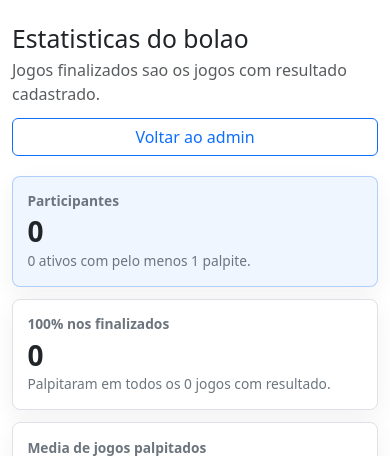
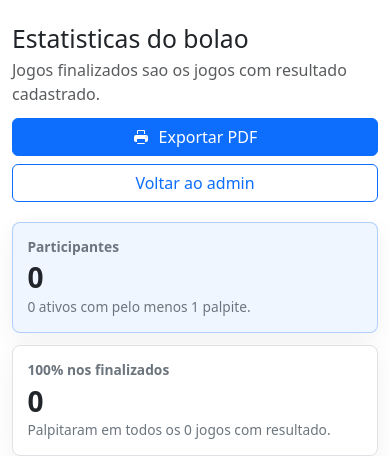
Before and after one commit to SteinVogel/bolao-copa-2026, a Flask app: page /admin/estatisticas in a window 390 px wide. Shown: the part 104-560 px from the top of the page. Run offline with Flask 3, Linux system fonts and the light colour scheme; a user stored in the database is signed in; data comes from the database, SQL or seed files in the repository; data that the repository does not hold is empty.

Commit message:
Adiciona exportacao PDF das estatisticas

```diff
--- a/templates/admin_statistics.html
+++ b/templates/admin_statistics.html
@@ -8,6 +8,19 @@
         justify-content: space-between;
         gap: 1rem;
         margin-bottom: 1.25rem;
+    }
+
+    .stats-actions {
+        display: flex;
+        flex-wrap: wrap;
+        gap: 0.5rem;
+    }
+
+    .stats-actions svg {
+        height: 1rem;
+        margin-right: 0.35rem;
+        vertical-align: -0.125em;
+        width: 1rem;
     }
 
     .stats-grid {
@@ -76,9 +89,12 @@
             display: block;
         }
 
-        .stats-header .btn {
+        .stats-actions {
             margin-top: 0.75rem;
-            width: 100%;
+        }
+
+        .stats-actions .btn {
+            flex: 1 1 100%;
         }
 
         .stats-grid {
@@ -91,6 +107,76 @@
             padding: 0.9rem;
         }
     }
+
+    @media print {
+        @page {
+            size: landscape;
+            margin: 10mm;
+        }
+
+        body {
+            background: #fff;
+            color: #000;
+            font-size: 9pt;
+        }
+
+        .navbar,
+        .stats-actions {
+            display: none !important;
+        }
+
+        body > .container {
+            margin: 0 !important;
+            max-width: none !important;
+            padding: 0 !important;
+            width: 100% !important;
+        }
+
+        .stats-header {
+            margin-bottom: 8mm;
+        }
+
+        .stats-grid {
+            grid-template-columns: repeat(4, minmax(0, 1fr));
+            gap: 4mm;
+        }
+
+        .stats-card {
+            border-color: #adb5bd;
+            box-shadow: none;
+            min-height: 0;
+            padding: 3mm;
+            break-inside: avoid;
+        }
+
+        .stats-value {
+            font-size: 18pt;
+        }
+
+        .stats-section-title {
+            font-size: 14pt;
+            margin-top: 8mm;
+        }
+
+        .table-responsive {
+            overflow: visible !important;
+        }
+
+        .stats-table {
+            font-size: 7.5pt;
+            min-width: 0;
+            width: 100%;
+        }
+
+        .stats-table th,
+        .stats-table td {
+            padding: 1.5mm;
+        }
+
+        .stats-table tr {
+            break-inside: avoid;
+        }
+    }
 </style>
 
 <div class="stats-header">
@@ -98,7 +184,16 @@
         <h2 class="mb-1">Estatisticas do bolao</h2>
         <p class="text-muted mb-0">Jogos finalizados sao os jogos com resultado cadastrado.</p>
     </div>
-    <a href="{{ url_for('admin') }}" class="btn btn-outline-primary">Voltar ao admin</a>
+    <div class="stats-actions">
+        <button type="button" class="btn btn-primary" onclick="window.print()">
+            <svg aria-hidden="true" viewBox="0 0 16 16" fill="currentColor">
+                <path d="M5 1a1 1 0 0 0-1 1v3h8V2a1 1 0 0 0-1-1H5Zm6 1v3H5V2h6Z"/>
+                <path d="M3 6a2 2 0 0 0-2 2v3a2 2 0 0 0 2 2h1v1a1 1 0 0 0 1 1h6a1 1 0 0 0 1-1v-1h1a2 2 0 0 0 2-2V8a2 2 0 0 0-2-2H3Zm9 6v2H4v-4h8v2Zm1-4.5a.5.5 0 1 1 0 1 .5.5 0 0 1 0-1Z"/>
+            </svg>
+            Exportar PDF
+        </button>
+        <a href="{{ url_for('admin') }}" class="btn btn-outline-primary">Voltar ao admin</a>
+    </div>
 </div>
 
 <div class="stats-grid">
```
